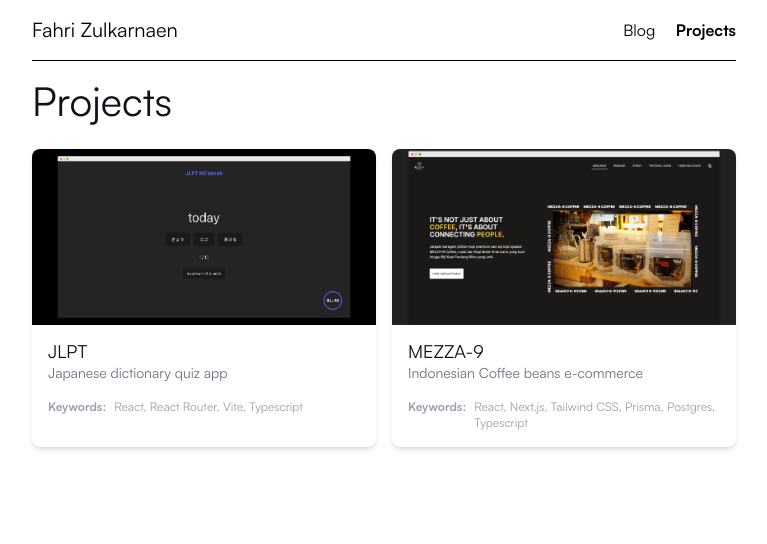
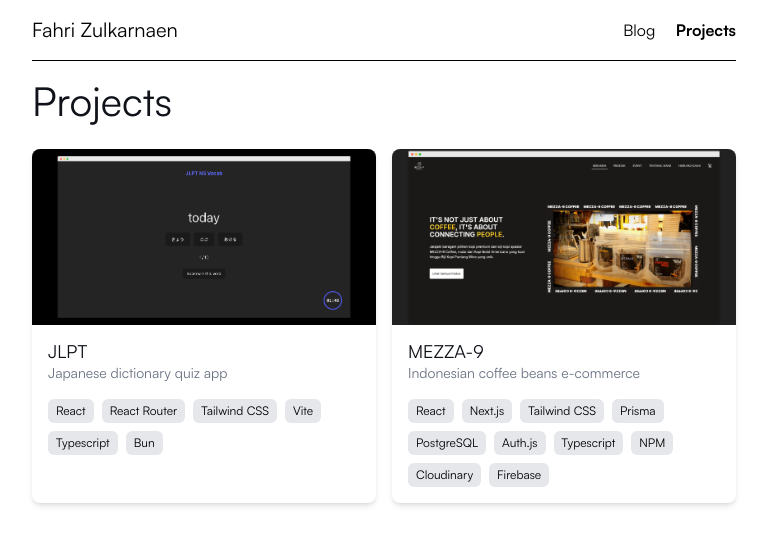
Before and after one commit to fahrimz/fahrimz.github.io, an Astro site: page /projects in a window 1280 px wide. Shown: the whole page, without its empty margins (256-1023 px from the left). Built offline with nearby package versions, Linux system fonts and the light colour scheme; Astro itself is replaced by a stand-in of ours.

Commit message:
feat: change ui for keywords + add animations

```diff
--- a/src/pages/blog/index.astro
+++ b/src/pages/blog/index.astro
@@ -4,6 +4,7 @@ import Header from "../../components/Header.astro";
 import { SITE_TITLE, SITE_DESCRIPTION } from "../../consts";
 import { getCollection } from "astro:content";
 import FormattedDate from "../../components/FormattedDate.astro";
+import { motion } from "motion/react";
 
 const posts = (await getCollection("blog")).sort(
   (a, b) => b.data.pubDate.valueOf() - a.data.pubDate.valueOf()
@@ -18,7 +19,11 @@ const posts = (await getCollection("blog")).sort(
   <body class="h-full flex flex-col gap-4 max-w-3xl mx-auto mb-20">
     <Header />
     <main class="h-full px-8 flex flex-col gap-4">
-      <h1>Blog</h1>
+      <motion.h1
+        client:load
+        initial={{ opacity: 0, y: -50 }}
+        animate={{ opacity: 1, y: 0 }}>Blog</motion.h1
+      >
       <section>
         <ul class="flex flex-col gap-4">
           {
@@ -26,7 +31,9 @@ const posts = (await getCollection("blog")).sort(
               return (
                 <li>
                   <a href={`/blog/${post.id}/`} class="flex justify-between">
-                    <span class="title whitespace-nowrap link">{post.data.title}</span>
+                    <span class="title whitespace-nowrap link">
+                      {post.data.title}
+                    </span>
                     <span
                       class="flex-grow mx-2 h-[4px] mt-4"
                       style={{
--- a/src/pages/index.astro
+++ b/src/pages/index.astro
@@ -13,8 +13,10 @@
   <body class="h-full flex flex-col gap-4 max-w-3xl mx-auto mb-20">
     <Header />
     <main class="h-full px-8 flex flex-col gap-4 mt-4 md:mt-14">
-      <motion.h1 client:load initial={{ opacity: 0 }} animate={{ opacity: 1, scale: 1 }}
-        >Hello World!</motion.h1
+      <motion.h1
+        client:load
+        initial={{ opacity: 0, y: -50 }}
+        animate={{ opacity: 1, y: 0 }}>Hello World!</motion.h1
       >
       <motion.p
         client:load
@@ -77,8 +79,7 @@
         client:load
         initial={{ opacity: 0 }}
         animate={{ opacity: 1 }}
-        transition={{ delay: 0.3, duration: 1 }}
-        >You can find me here:</motion.p
+        transition={{ delay: 0.3, duration: 1 }}>You can find me here:</motion.p
       >
       <motion.ul
         className="flex gap-4"
--- a/src/pages/projects.astro
+++ b/src/pages/projects.astro
@@ -18,11 +18,18 @@ const projects: Project[] = [
     description: "Japanese dictionary quiz app",
     link: "https://fahrimz.github.io/jlpt",
     image: "/jlpt.png",
-    keywords: ["React", "React Router", "Vite", "Typescript"],
+    keywords: [
+      "React",
+      "React Router",
+      "Tailwind CSS",
+      "Vite",
+      "Typescript",
+      "Bun",
+    ],
   },
   {
     title: "MEZZA-9",
-    description: "Indonesian Coffee beans e-commerce",
+    description: "Indonesian coffee beans e-commerce",
     link: "https://mezza-9.id",
     image: "/mezza9.png",
     keywords: [
@@ -30,8 +37,12 @@ const projects: Project[] = [
       "Next.js",
       "Tailwind CSS",
       "Prisma",
-      "Postgres",
+      "PostgreSQL",
+      "Auth.js",
       "Typescript",
+      "NPM",
+      "Cloudinary",
+      "Firebase",
     ],
   },
 ];
@@ -45,7 +56,11 @@ const projects: Project[] = [
   <body class="h-full flex flex-col gap-4 max-w-3xl mx-auto mb-20">
     <Header />
     <main class="h-full px-8 flex flex-col gap-4">
-      <h1>Projects</h1>
+      <motion.h1
+        client:load
+        initial={{ opacity: 0, y: -50 }}
+        animate={{ opacity: 1, y: 0 }}>Projects</motion.h1
+      >
       <section>
         <ul class="grid grid-cols-1 md:grid-cols-2 lg:grid-cols-2 gap-4">
           {
@@ -70,12 +85,13 @@ const projects: Project[] = [
                     <div class="pt-2 pb-4 px-4">
                       <h6 class="text-lg mb-0!">{project.title}</h6>
                       <p class="text-sm text-gray-500">{project.description}</p>
-                      <div class="flex flex-row text-xs gap-2 mt-4">
-                        <span class="text-gray-400 font-bold">Keywords: </span>
-                        <span class="text-gray-400">
-                          {project.keywords.join(", ")}
-                        </span>
-                      </div>
+                      <ul class="flex flex-wrap gap-2 text-xs mt-4">
+                        {project.keywords.map((keyword, index) => (
+                          <li class="bg-gray-200 px-2 py-1 rounded-md">
+                            {keyword}
+                          </li>
+                        ))}
+                      </ul>
                     </div>
                   </a>
                 </motion.li>
```
